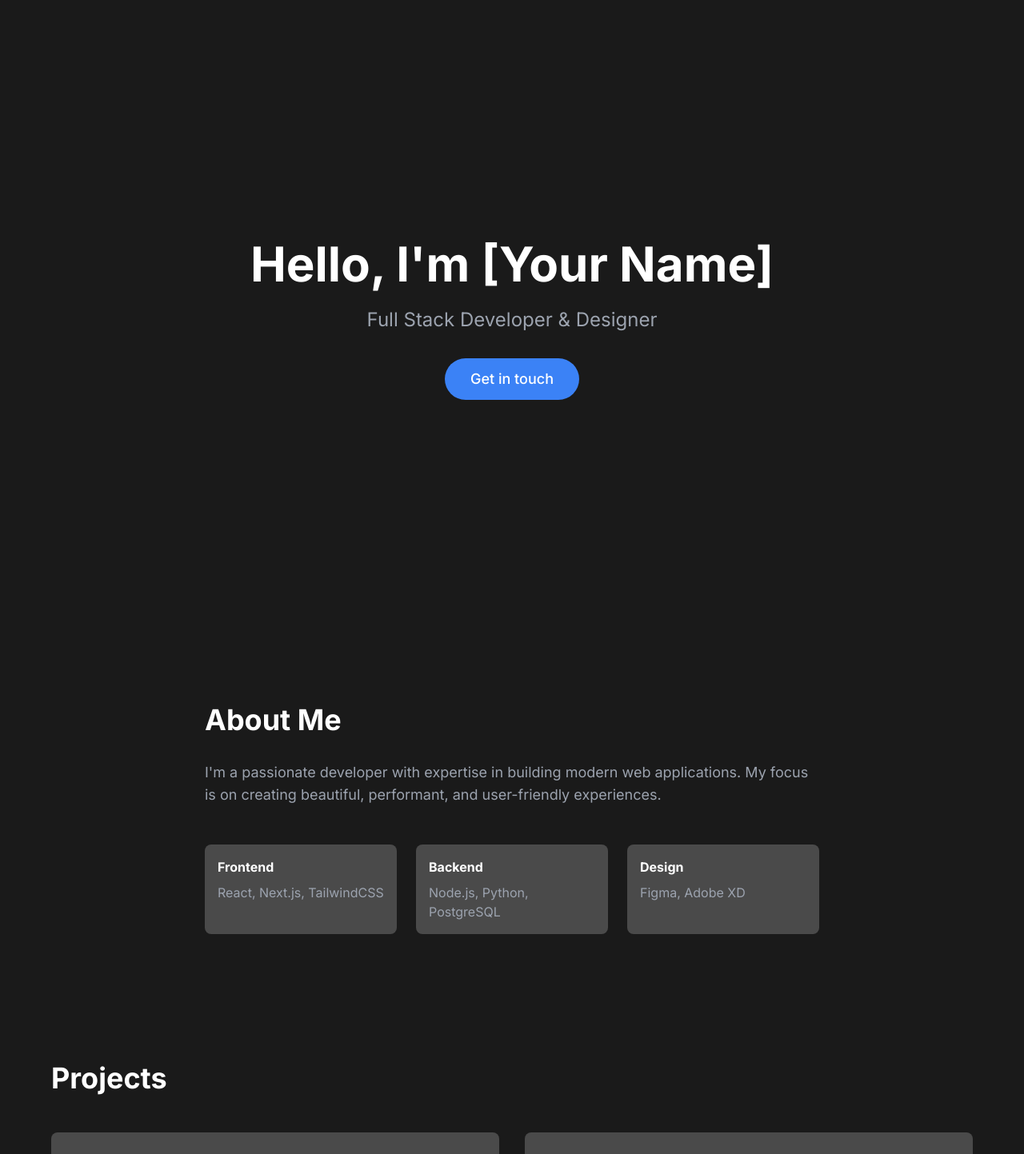
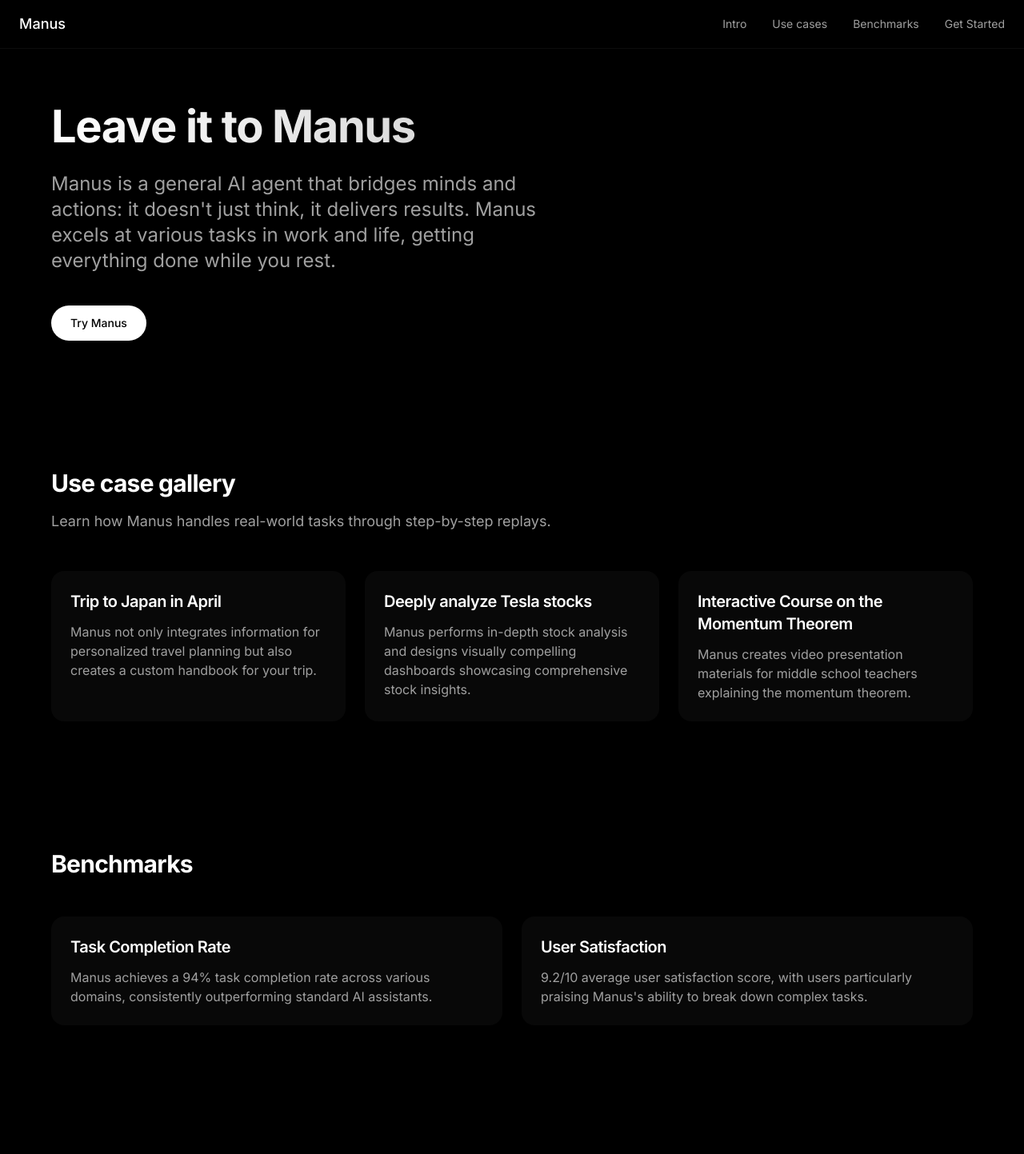
Before and after one commit to abhi-ziellab/portfolio-nextjs, a Next.js app: page / in a window 1280 px wide. Shown: the top 1443 px of the page at 80% size. Built offline with nearby package versions, Linux system fonts and the light colour scheme.

Commit message:
Update site to match manus.im design exactly

```diff
--- a/src/app/globals.css
+++ b/src/app/globals.css
@@ -4,21 +4,68 @@
 
 :root {
   --foreground-rgb: 255, 255, 255;
-  --background-start-rgb: 26, 26, 26;
-  --background-end-rgb: 26, 26, 26;
+  --background-rgb: 0, 0, 0;
+  --text-secondary: 160, 160, 160;
+  --border-color: 38, 38, 38;
 }
 
 body {
   color: rgb(var(--foreground-rgb));
-  background: linear-gradient(
-    to bottom,
-    rgb(var(--background-start-rgb)),
-    rgb(var(--background-end-rgb))
-  );
+  background: rgb(var(--background-rgb));
+  -webkit-font-smoothing: antialiased;
+  padding: 0 24px;
+  max-width: 1200px;
+  margin: 0 auto;
+}
+
+@layer base {
+  h1, h2, h3, h4, h5, h6 {
+    @apply tracking-tight font-bold;
+  }
 }
 
 @layer utilities {
   .text-balance {
     text-wrap: balance;
   }
+
+  .text-gradient {
+    background: linear-gradient(to right, #fff 0%, rgba(255, 255, 255, 0.8) 100%);
+    -webkit-background-clip: text;
+    background-clip: text;
+    -webkit-text-fill-color: transparent;
+  }
 }
+
+.card-hover {
+  transition: all 0.3s ease;
+  border: 1px solid rgb(var(--border-color));
+}
+
+.card-hover:hover {
+  transform: translateY(-4px);
+  border-color: rgb(var(--foreground-rgb) / 0.1);
+  background: rgb(var(--foreground-rgb) / 0.02);
+}
+
+.button-primary {
+  background: rgb(var(--foreground-rgb));
+  color: rgb(var(--background-rgb));
+  border-radius: 9999px;
+  padding: 0.75rem 1.5rem;
+  font-weight: 500;
+  transition: all 0.2s ease;
+}
+
+.button-primary:hover {
+  background: rgb(var(--foreground-rgb) / 0.9);
+}
+
+.nav-link {
+  color: rgb(var(--text-secondary));
+  transition: color 0.2s ease;
+}
+
+.nav-link:hover {
+  color: rgb(var(--foreground-rgb));
+}
--- a/src/app/layout.tsx
+++ b/src/app/layout.tsx
@@ -1,21 +1,30 @@
-import './globals.css';
-import { Inter } from 'next/font/google';
+import type { Metadata } from "next";
+import { Inter } from "next/font/google";
+import "./globals.css";
+import Navigation from "@/components/Navigation";
 
-const inter = Inter({ subsets: ['latin'] });
+const inter = Inter({
+  subsets: ["latin"],
+  weight: ["400", "500", "600", "700"],
+  variable: "--font-inter",
+});
 
-export const metadata = {
-  title: 'Portfolio',
-  description: 'A modern portfolio website built with Next.js',
+export const metadata: Metadata = {
+  title: "Manus - AI Agent",
+  description: "Manus is a general AI agent that bridges minds and actions: it doesn't just think, it delivers results. Manus excels at various tasks in work and life, getting everything done while you rest.",
 };
 
 export default function RootLayout({
   children,
-}: {
+}: Readonly<{
   children: React.ReactNode;
-}) {
+}>) {
   return (
-    <html lang="en">
-      <body className={`${inter.className} bg-primary text-white`}>{children}</body>
+    <html lang="en" className={inter.variable}>
+      <body className={inter.className}>
+        <Navigation />
+        {children}
+      </body>
     </html>
   );
 }
--- a/src/app/page.tsx
+++ b/src/app/page.tsx
@@ -1,15 +1,105 @@
-import Hero from '@/components/Hero';
-import About from '@/components/About';
-import Projects from '@/components/Projects';
-import Contact from '@/components/Contact';
+import Link from 'next/link';
 
 export default function Home() {
   return (
     <main className="min-h-screen">
-      <Hero />
-      <About />
-      <Projects />
-      <Contact />
+      {/* Hero Section */}
+      <section className="pt-32 pb-20">
+        <div className="max-w-[65ch] space-y-6">
+          <h1 className="text-5xl md:text-[56px] font-bold leading-[1.1] text-gradient">
+            Leave it to Manus
+          </h1>
+          <p className="text-xl md:text-2xl text-[rgb(var(--text-secondary))] leading-relaxed">
+            Manus is a general AI agent that bridges minds and actions: it doesn't just think, it delivers results. Manus excels at various tasks in work and life, getting everything done while you rest.
+          </p>
+          <div className="pt-4">
+            <Link
+              href="#try"
+              className="inline-flex items-center px-6 py-3 text-sm font-medium text-black bg-white rounded-full hover:bg-gray-100 transition-colors"
+            >
+              Try Manus
+            </Link>
+          </div>
+        </div>
+      </section>
+
+      {/* Use Cases Section */}
+      <section id="use-cases" className="py-20">
+        <div className="space-y-12">
+          <div className="space-y-4">
+            <h2 className="text-3xl font-bold">Use case gallery</h2>
+            <p className="text-[rgb(var(--text-secondary))] text-lg">
+              Learn how Manus handles real-world tasks through step-by-step replays.
+            </p>
+          </div>
+
+          <div className="grid gap-6 md:grid-cols-2 lg:grid-cols-3">
+            {[
+              {
+                title: "Trip to Japan in April",
+                description: "Manus not only integrates information for personalized travel planning but also creates a custom handbook for your trip."
+              },
+              {
+                title: "Deeply analyze Tesla stocks",
+                description: "Manus performs in-depth stock analysis and designs visually compelling dashboards showcasing comprehensive stock insights."
+              },
+              {
+                title: "Interactive Course on the Momentum Theorem",
+                description: "Manus creates video presentation materials for middle school teachers explaining the momentum theorem."
+              }
+            ].map((card, i) => (
+              <div
+                key={i}
+                className="group p-6 bg-[rgba(255,255,255,0.03)] rounded-2xl hover:bg-[rgba(255,255,255,0.06)] transition-colors cursor-pointer"
+              >
+                <h3 className="text-xl font-semibold mb-3">{card.title}</h3>
+                <p className="text-[rgb(var(--text-secondary))]">{card.description}</p>
+              </div>
+            ))}
+          </div>
+        </div>
+      </section>
+
+      {/* Benchmarks Section */}
+      <section id="benchmarks" className="py-20">
+        <div className="space-y-12">
+          <h2 className="text-3xl font-bold">Benchmarks</h2>
+          <div className="grid gap-6 md:grid-cols-2">
+            <div className="p-6 bg-[rgba(255,255,255,0.03)] rounded-2xl">
+              <h3 className="text-xl font-semibold mb-3">Task Completion Rate</h3>
+              <p className="text-[rgb(var(--text-secondary))]">
+                Manus achieves a 94% task completion rate across various domains, consistently outperforming standard AI assistants.
+              </p>
+            </div>
+            <div className="p-6 bg-[rgba(255,255,255,0.03)] rounded-2xl">
+              <h3 className="text-xl font-semibold mb-3">User Satisfaction</h3>
+              <p className="text-[rgb(var(--text-secondary))]">
+                9.2/10 average user satisfaction score, with users particularly praising Manus's ability to break down complex tasks.
+              </p>
+            </div>
+          </div>
+        </div>
+      </section>
+
+      {/* Get Started Section */}
+      <section id="get-started" className="py-20">
+        <div className="space-y-8">
+          <h2 className="text-3xl font-bold">Get Started</h2>
+          <p className="text-[rgb(var(--text-secondary))] text-lg max-w-[65ch]">
+            Experience the future of AI assistance today. Manus is ready to help you accomplish your goals, no matter how complex.
+          </p>
+          <div className="pt-2">
+            <a
+              href="https://chat.openai.com/g/g-VA4Vg1iCX-manus"
+              target="_blank"
+              rel="noopener noreferrer"
+              className="inline-flex items-center px-6 py-3 text-sm font-medium text-black bg-white rounded-full hover:bg-gray-100 transition-colors"
+            >
+              Try Manus
+            </a>
+          </div>
+        </div>
+      </section>
     </main>
   );
 }
--- /dev/null
+++ b/src/components/Navigation.tsx
@@ -0,0 +1,26 @@
+import Link from 'next/link';
+
+export default function Navigation() {
+  return (
+    <nav className="fixed top-0 left-0 right-0 z-50 flex items-center justify-between px-6 py-4 bg-black/80 backdrop-blur-[12px] border-b border-white/5">
+      <Link href="/" className="text-lg font-medium">
+        Manus
+      </Link>
+
+      <div className="flex items-center gap-8">
+        <Link href="#intro" className="nav-link text-sm">
+          Intro
+        </Link>
+        <Link href="#use-cases" className="nav-link text-sm">
+          Use cases
+        </Link>
+        <Link href="#benchmarks" className="nav-link text-sm">
+          Benchmarks
+        </Link>
+        <Link href="#get-started" className="nav-link text-sm">
+          Get Started
+        </Link>
+      </div>
+    </nav>
+  );
+}
```
Also changed, not shown: tailwind.config.ts (added, +28 -0 lines).
